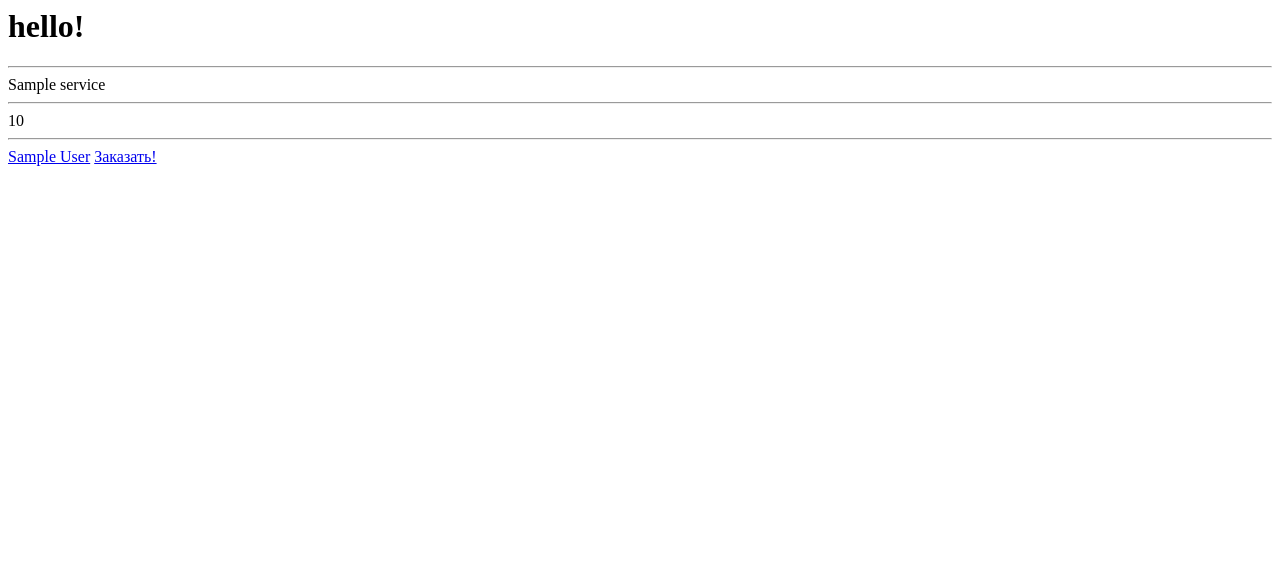
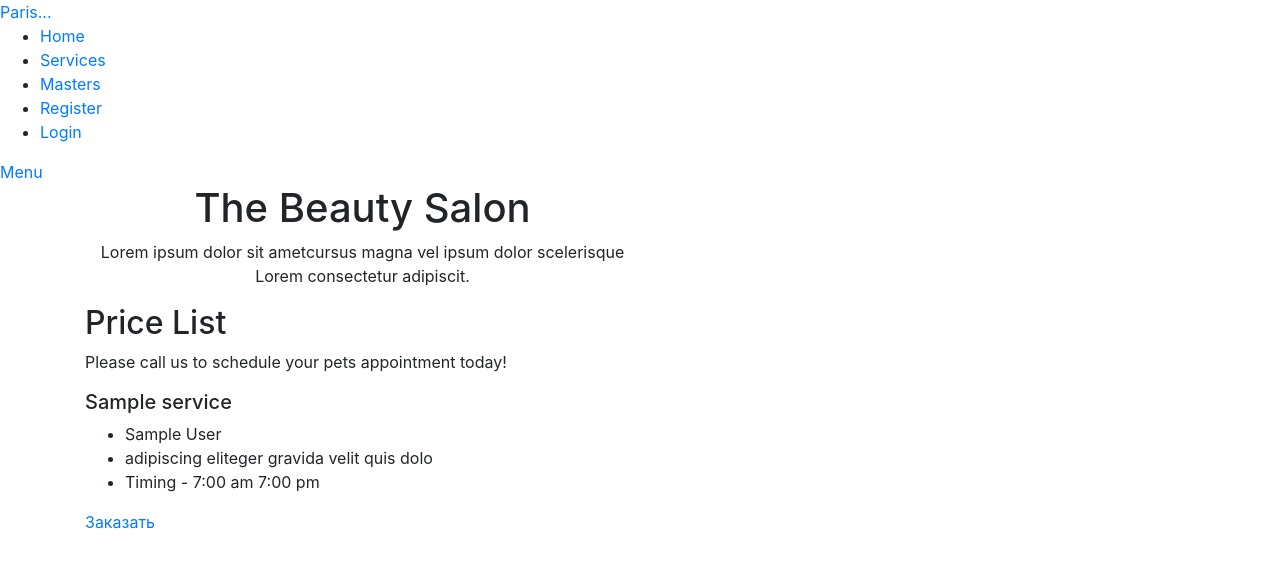
Before and after one commit to Zinko17/DjangoProject, a Django app: page /services/ in a window 1280 px wide. Shown: the top 568 px of the page. Run offline with Django 3.2, Linux system fonts and the light colour scheme; tables that the repository leaves empty hold one stand-in row (values such as "Sample post"); some libraries are stand-ins or nearby versions.

Commit message:
add stylistics for service page

```diff
--- a/django_project/spa/templates/service.html
+++ b/django_project/spa/templates/service.html
@@ -1,11 +1,28 @@
-<h1>hello!</h1>
-{% for service in services %}
-<hr>
-{{ service.name }}
-<hr>
-{{ service.price }}
-<hr>
-<a href="{% url 'master_detail' service.master.id %}">{{service.master}}</a>
-<a href="{% url 'order' service.id %}">Заказать!</a>
-<br>
-{% endfor %}
+{% extends 'base.html' %}
+{% block content %}
+<section id="package" class="packageList">
+  <div class="container">
+      <div class="section-header">
+                <h2 class="wow fadeInDown animated">Price List</h2>
+                <p class="wow fadeInDown animated">Please call us to schedule your pets appointment today!</p>
+            </div>
+    <div class="row">
+            <div class="col-md-6">
+                {% for service in services %}
+            	<div class="package wow fadeInLeft animated" data-wow-offset="250" data-wow-delay="200ms">
+                	<h5>{{ service.name }}</h5>
+                    <ul class="list-default">
+                    	<li>{{ service.master.full_name }}</li>
+                    	<li>adipiscing eliteger gravida velit quis dolo</li>
+                    	<li>Timing - 7:00 am	7:00 pm</li>
+                    </ul>
+                    <a href="{% url 'order' service.id %}"  id="submit" class="submitBnt">Заказать</a>
+                </div>
+                {% endfor %}
+
+
+            </div><!-- end col-md-6 -->
+        </div><!-- end row -->
+  </div>
+</section>
+{% endblock %}
```
